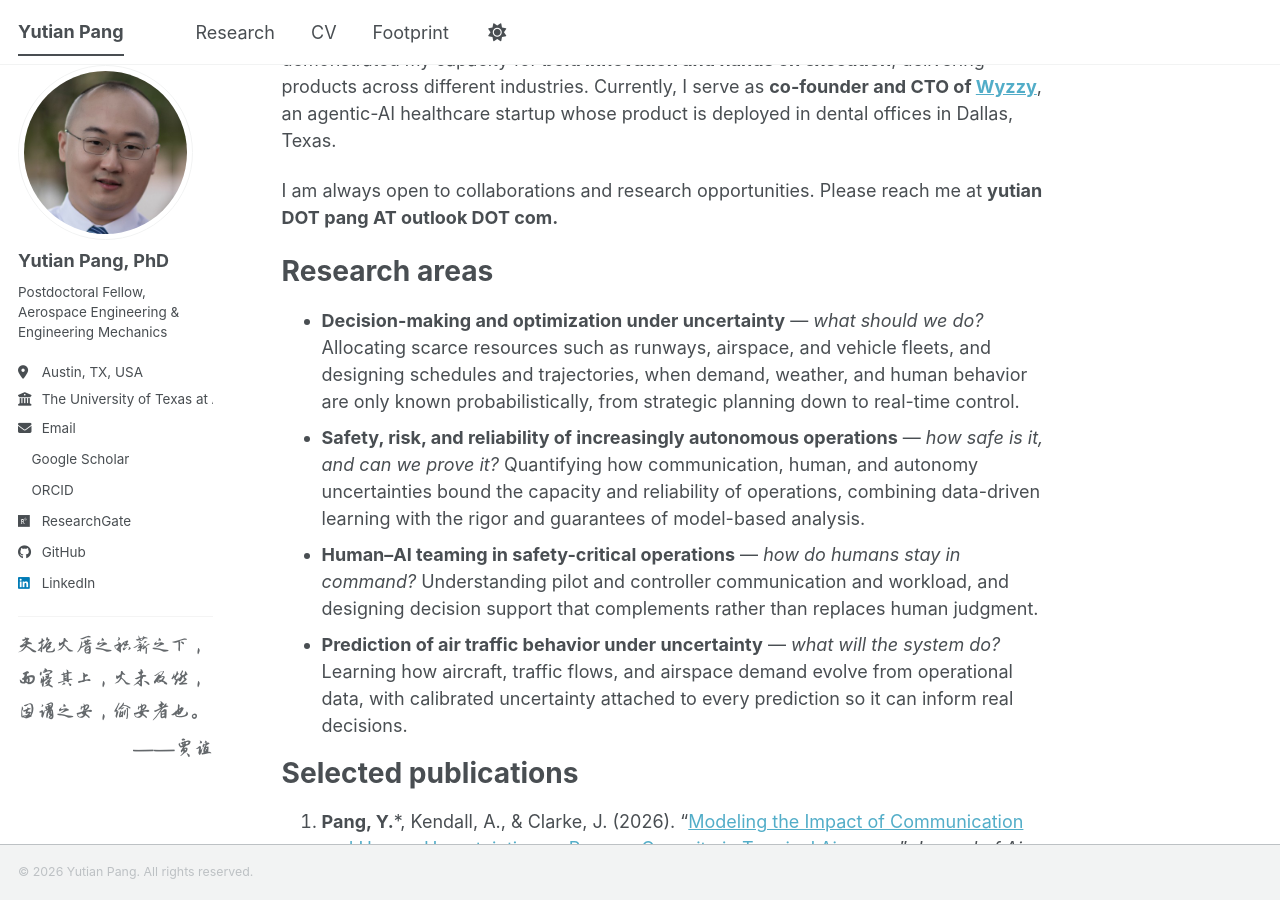
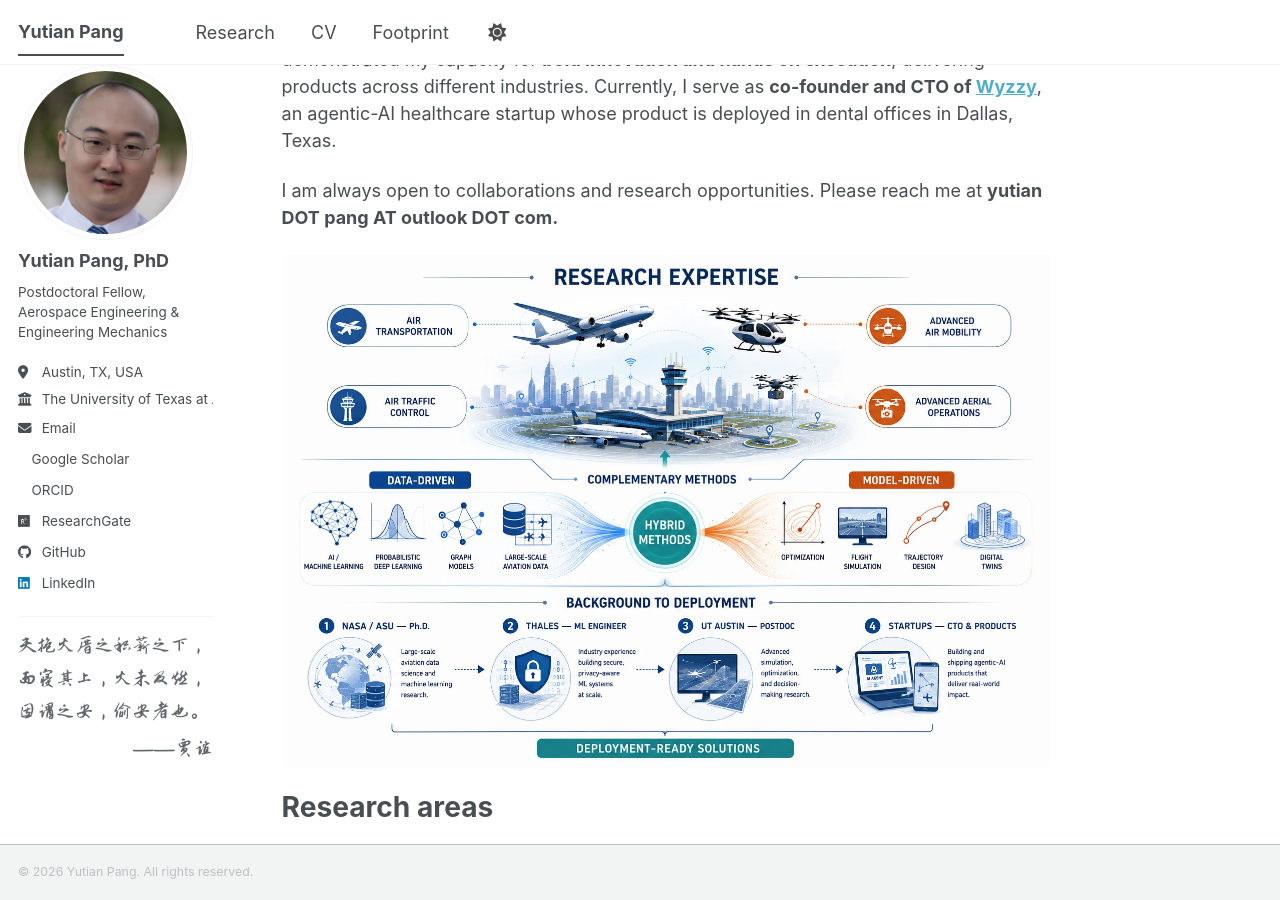
Before and after one commit to YutianPangASU/yutianpangasu.github.io, a Jekyll site: the page built from _pages/about.md, in a window 1280 px wide and 900 px high, scrolled down 711 px. Built offline with Jekyll 4.4.1, drawn with Linux system fonts in a browser that asks for light colours; a style sheet for code colours, icons or effects is not loaded.

Commit message:
Homepage: add research expertise overview figure
Original PNG kept as source; page serves a WebP copy (1.7 MB -> 202 KB).

Co-Authored-By: Claude Fable 5 <noreply@anthropic.com>

```diff
--- a/_pages/about.md
+++ b/_pages/about.md
@@ -15,6 +15,8 @@ My path has crossed the spectrum from models to data in stages. My Ph.D. at Ariz
 Alongside academia, I have **industry experience**. I worked full-time at Thales Group as a machine learning engineer in San Jose, California, where I built a background in security and privacy research for critical industries. A solution I developed there, an embedding protection tool, is now part of the Thales data security platform. Moreover, experience at **multiple startups** (across aerospace, autonomous driving, and healthcare) has demonstrated my capacity for **bold innovation and hands on execution**, delivering products across different industries. Currently, I serve as **co-founder and CTO of [Wyzzy](https://calls.wyzzy.ai/)**, an agentic-AI healthcare startup whose product is deployed in dental offices in Dallas, Texas.
 
 I am always open to collaborations and research opportunities. Please reach me at **yutian DOT pang AT outlook DOT com.**
+
+<img src="/images/overview-web.webp" alt="Overview of my research expertise: air transportation, air traffic control, advanced air mobility, and advanced aerial operations, addressed with complementary data-driven and model-driven methods combined into hybrid methods, and a path from a NASA-sponsored Ph.D. at ASU through Thales and a UT Austin postdoc to startup products, delivering deployment-ready solutions." style="width: 100%; border-radius: 6px;" />
 
 Research areas
 ======
```
Also changed, not shown: images/overview-web.webp (added), 1 other file.
